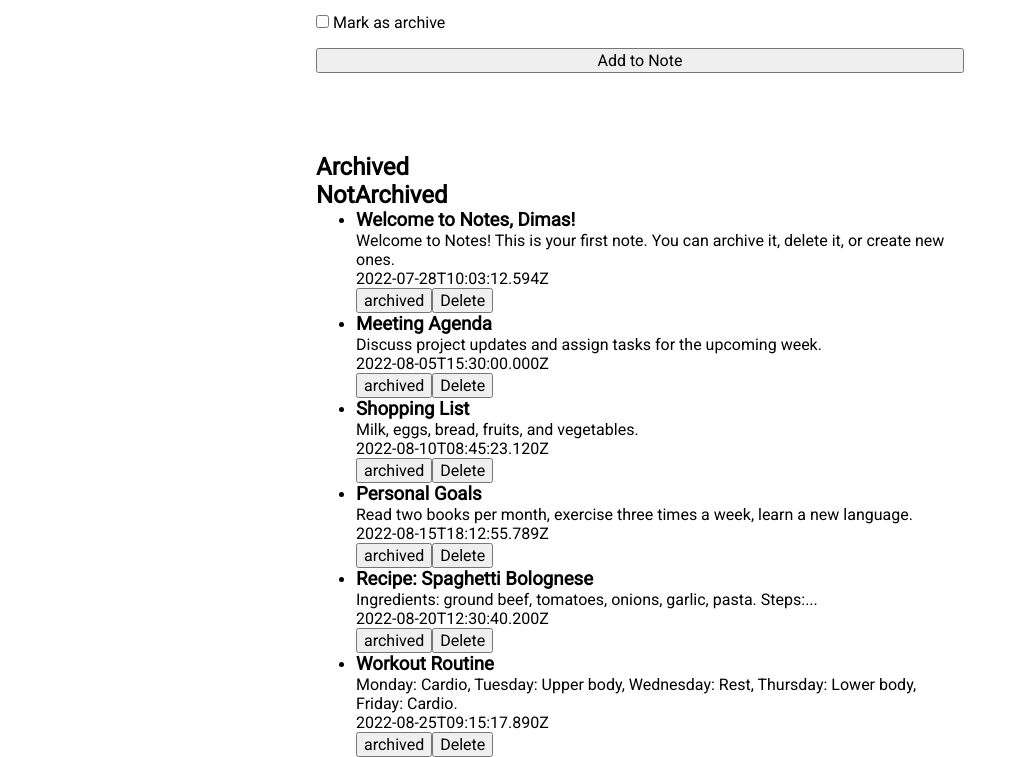
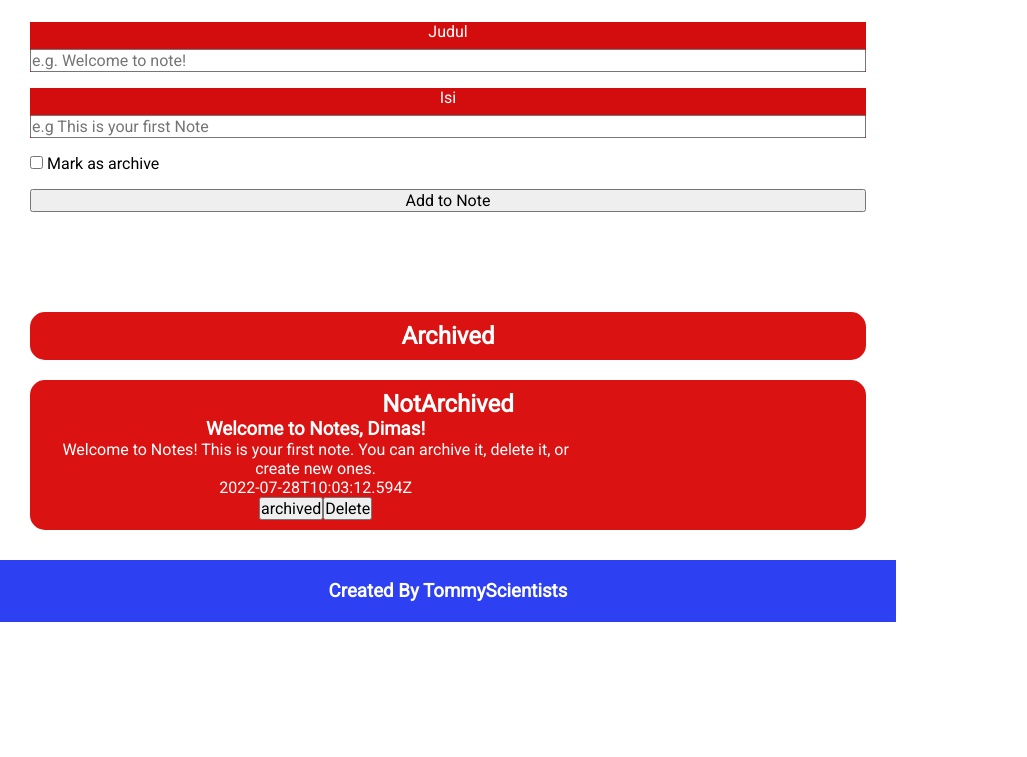
Before and after one commit to TommyFlutter/dbsujiantom6, a plain HTML site: page index.html in a window 1280 px wide. Shown: the part 145-902 px from the top of the page, without its empty margins (0-1027 px from the left). After the commit the page ends 800 px from the top, so only its background shows below. Drawn offline with Linux system fonts and the light colour scheme.

Commit message:
initial commit

```diff
--- a/index.html
+++ b/index.html
@@ -16,15 +16,19 @@
 
 </head>
 <body>
-    <header>
-        <h1> Note Apps</h1>
+    <header class="head_bar">
+        <h1 class="head_bar_title"> Note Apps</h1>
+        <p
+        class="head_bar_desc">
+    welcome, senang bertemu dengan anda
+ada yang bisa kami bantu ? ayo mencatat</p>
     </header>
     <main>
         <form class="form">
             <div class="form__group">
                 <label for ="title" class="form__label">Judul</label>
                 <input id="title"
-                title= "title"
+                name= "title"
                 type= "text"
                 placeholder = "e.g. Welcome to note!"
                 />
@@ -34,7 +38,7 @@
                 <label for ="body" class="form__label">Isi</label>
                 <input
                 id="body"
-                body="body"
+                name="body"
                 type="text"
                 placeholder="e.g This is your first Note"
                 />
@@ -43,10 +47,10 @@
             <div>
                 <input
                 id="archived"
-                archived="archived"
+                name="archived"
                 type="checkbox"
                 />
-                <label for="archieved">
+                <label for="archived">
                     Mark as archive</label>
             </div>
             <button class="form__submit">
@@ -64,6 +68,11 @@
     </section>
 
 </main>
+<footer>
+    <h3>Created By
+        <a>TommyScientists</a>
+    </h3>
+</footer>
 <script src="./script.js"></script>
 
     </body>
--- a/script.js
+++ b/script.js
@@ -1,113 +1,138 @@
-    const notesData = [
-        {
-          id: 'notes-jT-jjsyz61J8XKiI',
-          title: 'Welcome to Notes, Dimas!',
-          body: 'Welcome to Notes! This is your first note. You can archive it, delete it, or create new ones.',
-          createdAt: '2022-07-28T10:03:12.594Z',
-          archived: false,
-        },
-        {
-          id: 'notes-aB-cdefg12345',
-          title: 'Meeting Agenda',
-          body: 'Discuss project updates and assign tasks for the upcoming week.',
-          createdAt: '2022-08-05T15:30:00.000Z',
-          archived: false,
-        },
-        {
-          id: 'notes-XyZ-789012345',
-          title: 'Shopping List',
-          body: 'Milk, eggs, bread, fruits, and vegetables.',
-          createdAt: '2022-08-10T08:45:23.120Z',
-          archived: false,
-        },
-        {
-          id: 'notes-1a-2b3c4d5e6f',
-          title: 'Personal Goals',
-          body: 'Read two books per month, exercise three times a week, learn a new language.',
-          createdAt: '2022-08-15T18:12:55.789Z',
-          archived: false,
-        },
-        {
-          id: 'notes-LMN-456789',
-          title: 'Recipe: Spaghetti Bolognese',
-          body: 'Ingredients: ground beef, tomatoes, onions, garlic, pasta. Steps:...',
-          createdAt: '2022-08-20T12:30:40.200Z',
-          archived: false,
-        },
-        {
-          id: 'notes-QwErTyUiOp',
-          title: 'Workout Routine',
-          body: 'Monday: Cardio, Tuesday: Upper body, Wednesday: Rest, Thursday: Lower body, Friday: Cardio.',
-          createdAt: '2022-08-25T09:15:17.890Z',
-          archived: false,
-        },
-        {
-          id: 'notes-abcdef-987654',
-          title: 'Book Recommendations',
-          body: "1. 'The Alchemist' by Paulo Coelho\n2. '1984' by George Orwell\n3. 'To Kill a Mockingbird' by Harper Lee",
-          createdAt: '2022-09-01T14:20:05.321Z',
-          archived: false,
-        },
-        {
-          id: 'notes-zyxwv-54321',
-          title: 'Daily Reflections',
-          body: 'Write down three positive things that happened today and one thing to improve tomorrow.',
-          createdAt: '2022-09-07T20:40:30.150Z',
-          archived: false,
-        },
-        {
-          id: 'notes-poiuyt-987654',
-          title: 'Travel Bucket List',
-          body: '1. Paris, France\n2. Kyoto, Japan\n3. Santorini, Greece\n4. New York City, USA',
-          createdAt: '2022-09-15T11:55:44.678Z',
-          archived: false,
-        },
-        {
-          id: 'notes-asdfgh-123456',
-          title: 'Coding Projects',
-          body: '1. Build a personal website\n2. Create a mobile app\n3. Contribute to an open-source project',
-          createdAt: '2022-09-20T17:10:12.987Z',
-          archived: false,
-        },
-        {
-          id: 'notes-5678-abcd-efgh',
-          title: 'Project Deadline',
-          body: 'Complete project tasks by the deadline on October 1st.',
-          createdAt: '2022-09-28T14:00:00.000Z',
-          archived: false,
-        },
-        {
-          id: 'notes-9876-wxyz-1234',
-          title: 'Health Checkup',
-          body: 'Schedule a routine health checkup with the doctor.',
-          createdAt: '2022-10-05T09:30:45.600Z',
-          archived: false,
-        },
-        {
-          id: 'notes-qwerty-8765-4321',
-          title: 'Financial Goals',
-          body: '1. Create a monthly budget\n2. Save 20% of income\n3. Invest in a retirement fund.',
-          createdAt: '2022-10-12T12:15:30.890Z',
-          archived: false,
-        },
-        {
-          id: 'notes-98765-54321-12345',
-          title: 'Holiday Plans',
-          body: 'Research and plan for the upcoming holiday destination.',
-          createdAt: '2022-10-20T16:45:00.000Z',
-          archived: false,
-        },
-        {
-          id: 'notes-1234-abcd-5678',
-          title: 'Language Learning',
-          body: 'Practice Spanish vocabulary for 30 minutes every day.',
-          createdAt: '2022-10-28T08:00:20.120Z',
-          archived: false,
-        },
+    //const notesData = [
+        //{
+          //id: 'notes-jT-jjsyz61J8XKiI',
+          //title: 'Welcome to Notes, Dimas!',
+          //body: 'Welcome to Notes! This is your first note. You can archive it, delete it, or create new ones.',
+          //createdAt: '2022-07-28T10:03:12.594Z',
+          //archived: false,
+        //},
+        //{
+          //id: 'notes-aB-cdefg12345',
+          //title: 'Meeting Agenda',
+          //body: 'Discuss project updates and assign tasks for the upcoming week.',
+          //createdAt: '2022-08-05T15:30:00.000Z',
+          //archived: false,
+        //},
+        //{
+          //id: 'notes-XyZ-789012345',
+          //title: 'Shopping List',
+          //body: 'Milk, eggs, bread, fruits, and vegetables.',
+          //createdAt: '2022-08-10T08:45:23.120Z',
+          //archived: false,
+        //},
+        //{
+          //id: 'notes-1a-2b3c4d5e6f',
+          //title: 'Personal Goals',
+          //body: 'Read two books per month, exercise three times a week, learn a new language.',
+          //createdAt: '2022-08-15T18:12:55.789Z',
+          //archived: false,
+        //},
+        //{
+          //id: 'notes-LMN-456789',
+          //title: 'Recipe: Spaghetti Bolognese',
+          //body: 'Ingredients: ground beef, tomatoes, onions, garlic, pasta. Steps:...',
+          //createdAt: '2022-08-20T12:30:40.200Z',
+          //archived: false,
+        //},
+        //{
+          //id: 'notes-QwErTyUiOp',
+          //title: 'Workout Routine',
+          //body: 'Monday: Cardio, Tuesday: Upper body, Wednesday: Rest, Thursday: Lower body, Friday: Cardio.',
+          //createdAt: '2022-08-25T09:15:17.890Z',
+          //archived: false,
+        //},
+        //{
+          //id: 'notes-abcdef-987654',
+          //title: 'Book Recommendations',
+          //body: "1. 'The Alchemist' by Paulo Coelho\n2. '1984' by George Orwell\n3. 'To Kill a Mockingbird' by Harper Lee",
+          //createdAt: '2022-09-01T14:20:05.321Z',
+          //archived: false,
+        //},
+        //{
+          //id: 'notes-zyxwv-54321',
+          //title: 'Daily Reflections',
+          //body: 'Write down three positive things that happened today and one thing to improve tomorrow.',
+          //createdAt: '2022-09-07T20:40:30.150Z',
+          //archived: false,
+        //},
+        //{
+          //id: 'notes-poiuyt-987654',
+          //title: 'Travel Bucket List',
+          //body: '1. Paris, France\n2. Kyoto, Japan\n3. Santorini, Greece\n4. New York City, USA',
+          //createdAt: '2022-09-15T11:55:44.678Z',
+          //archived: false,
+        //},
+        //{
+          //id: 'notes-asdfgh-123456',
+          //title: 'Coding Projects',
+          //body: '1. Build a personal website\n2. Create a mobile app\n3. Contribute to an open-source project',
+          //createdAt: '2022-09-20T17:10:12.987Z',
+          //archived: false,
+        //},
+        //{
+          //id: 'notes-5678-abcd-efgh',
+          //title: 'Project Deadline',
+          //body: 'Complete project tasks by the deadline on October 1st.',
+          //createdAt: '2022-09-28T14:00:00.000Z',
+          //archived: false,
+        //},
+        //{
+          //id: 'notes-9876-wxyz-1234',
+          //title: 'Health Checkup',
+          //body: 'Schedule a routine health checkup with the doctor.',
+          //createdAt: '2022-10-05T09:30:45.600Z',
+          //archived: false,
+        //},
+        //{
+          //id: 'notes-qwerty-8765-4321',
+          //title: 'Financial Goals',
+          //body: '1. Create a monthly budget\n2. Save 20% of income\n3. Invest in a retirement fund.',
+          //createdAt: '2022-10-12T12:15:30.890Z',
+          //archived: false,
+        //},
+        //{
+          //id: 'notes-98765-54321-12345',
+          //title: 'Holiday Plans',
+          //body: 'Research and plan for the upcoming holiday destination.',
+          //createdAt: '2022-10-20T16:45:00.000Z',
+          //archived: false,
+        //},
+        //{
+          //id: 'notes-1234-abcd-5678',
+          //title: 'Language Learning',
+          //body: 'Practice Spanish vocabulary for 30 minutes every day.',
+          //createdAt: '2022-10-28T08:00:20.120Z',
+          //archived: false,
+        //},
+      //];
+
+let notesData = [];
+const STORAGE_KEY = "note-app";
+
+const noteStorage = {
+  get() {
+      return localStorage.getItem(STORAGE_KEY);
+  },
+  save(notes) {
+      localStorage.setItem (STORAGE_KEY, JSON.stringify(notes));
+  },
+};
+
+const RENDER_EVENT = "render-event";
+
+document.addEventListener("DOMContentLoaded", () => {
+  notesData = noteStorage.get() ? JSON.parse(noteStorage.get()) : [
+    {
+      id: 'notes-jT-jjsyz61J8XKiI',
+      title: 'Welcome to Notes, Dimas!',
+      body: 'Welcome to Notes! This is your first note. You can archive it, delete it, or create new ones.',
+      createdAt: '2022-07-28T10:03:12.594Z',
+      archived: false},
       ];
+      document.dispatchEvent(new Event(RENDER_EVENT));
+    });
 
 
-const RENDER_EVENT = "render-event";
 const createNoteitem = (noteData) => {
     const {id, title, body, createdAt, archived} = noteData;
 
@@ -123,7 +148,7 @@ const createNoteitem = (noteData) => {
     bodyEl.textContent = body;
 
     const createdAtEl = document.createElement("div");
-    createdAtEl.classList.add("notes__body");
+    createdAtEl.classList.add("notes__createdAt");
     createdAtEl.textContent = createdAt;
 
     const deleteButton = document.createElement("button");
@@ -141,6 +166,7 @@ const noteIdx= notesData.findIndex((note)=> note.id === id);
 notesData[noteIdx].archived = !archived;
 document.dispatchEvent(new Event(RENDER_EVENT));
 
+noteStorage.save()
     })
 
     deleteButton.addEventListener("click", (e) =>{
@@ -173,6 +199,10 @@ notesData.push({
     createdAt: new Date().toISOString(),
     archived});
 
+    e.currentTarget.querySelector('input[name="title"]').value="";
+    e.currentTarget.querySelector('input[name="body"]').value="";
+    e.currentTarget.querySelector('input[name="archived"]').checked = false;
+
 document.dispatchEvent(new Event(RENDER_EVENT));
 })
 
@@ -193,5 +223,3 @@ notesData.forEach((note) => {
 });
 
 });
-
-document.dispatchEvent(new Event(RENDER_EVENT));
--- a/src/styles/main.css
+++ b/src/styles/main.css
@@ -2,21 +2,89 @@
     font-family: "Roboto", sans-serif;
 }
 
-header,
+*{
+    padding: 0;
+    margin: 0;
+    box-sizing:
+    border-box;
+    font-family: "Roboto", sans-serif;
+}
+
+input,
+button {
+    font-size: 16px;
+}
+
+.head_bar{
+    width: 70%;
+    padding: 40px;
+    display: flex;
+    align-items: center;
+    justify-content: center;
+    flex-direction: column;
+    background-color: blueviolet;
+    color: rgb(255, 255, 255);
+}
 main {
-    width: 90%;
-    max-width: 648px;
-    margin-inline: auto;
+    width: 70%;
+    padding: 30px;
+    display: flex;
+    flex-direction: column;
+
+    justify-content: center;
+    gap: 20px;
+
+}
+.notes{
+    text-align: center;
+    color: white;
+    background-color: #da1212;
+    padding: 10px;
+    border-radius: 15px;
+}
+.notes__list{
+    width: 70%;
+    display: grid;
+    grid-template-columns: auto 0.2fr 0fr;
+    grid-gap: 10px;
+    color: white;
 }
 .form {
+
     display: flex;
     flex-direction: column;
     gap: 1rem ;
     margin-bottom: 5rem;
 }
-
 .form__group {
+    background-color: rgb(211, 13, 13);
+    color: white;
+    text-align: center;
     display: flex;
     flex-direction: column;
-    gap: 0,5rem;
+    gap: 0.5rem;
 }
+.form__label{
+    display: flex;
+    flex-direction: column;
+    gap: 1rem;
+}
+footer {
+    width: 70%;
+    text-align: center;
+    background-color: #2d41f3;
+    padding: 20px;
+    color: white;
+}
+footer a {
+    color: white;
+    text-decoration: none;
+}
+@media (max-width: 768px) {
+    .head_bar {
+        padding: 20px;
+    }
+
+    main {
+        padding: 20px;
+    }}
```
